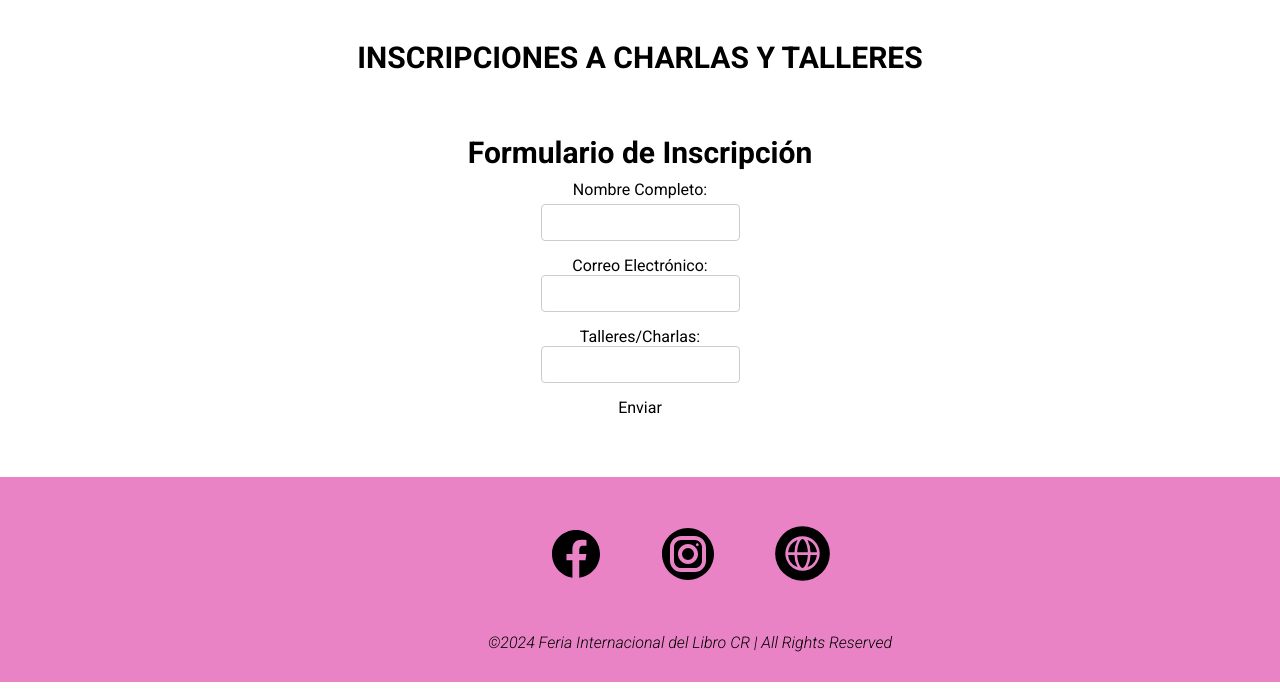
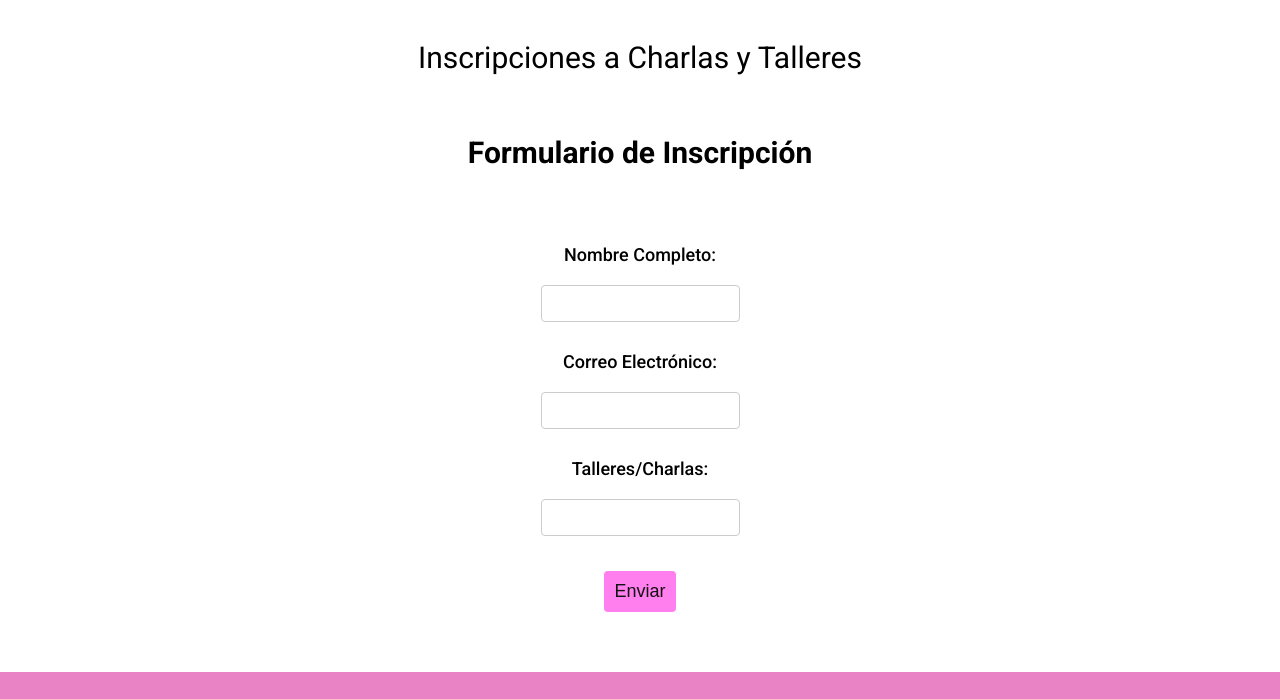
Before and after one commit to ailingomez96/feriadellibro, a plain HTML site: page secciones/entradas.html in a window 1280 px wide. Shown: the part 500-1199 px from the top of the page. Drawn offline with Linux system fonts and the light colour scheme.

Commit message:
acomodé el botón del formulario

```diff
--- a/estilos/style.css
+++ b/estilos/style.css
@@ -82,13 +82,6 @@ background-color: #D91A96;
 transform: translateY(5px);
 }
 
-.wave{
-    position: absolute;
-    bottom: 30px;
-    width: 100%;
-    padding-bottom: 70px;
-}
-
 .textos-header{
     display: flex;
     height: 430px;
@@ -133,6 +126,7 @@ main .info-feria{
 .contenido-textoh3{
     margin-bottom: 15px;
     font-weight: 400;
+    text-align: center;
 }
 
 .contenido-textoh3span{
@@ -307,7 +301,7 @@ footer .social-icon li .a-footer:hover{
     padding: 15px;
     line-height: 30px;
     text-align: justify;
-    margin-bottom: 30px;
+    margin-bottom: 20px;
 }
 
 .contenedor-info-feria{
@@ -327,30 +321,12 @@ main .programa-actividades{
     border-radius: 5%;
 }
 
-section{
-
-    font-weight: bold;
-    font-size: 30px;
-    text-align: center;
-    margin-bottom: 60px;
-    margin-top: 40px;
-    }
-
-.container {
-
+.contenedor-formulario{
     background-color: #fff;
     text-align: center;
-
-
 }
 
-h2 {
-    margin-bottom: 10px;
-    font-size: 30px;
-    padding: 0px;
-    }
-
-form {
+form{
     display: flex;
     flex-direction: column;
     align-items: center;
@@ -358,9 +334,12 @@ form {
     margin-bottom: 60px;
     }
 
-label {
+label{
     margin-bottom: 5px;
     text-align: left;
+    line-height: 50px;
+    font-weight: 500;
+    font-size: large;
     }
 
 input {
@@ -369,15 +348,17 @@ input {
     border: 1px solid #ccc;
     border-radius: 4px;
     }
-button {
+
+button{
     padding: 10px;
-    background-color: #ff00dd;
+    background-color: #ff00dd80;
     color: #131112;
     border: none;
     border-radius: 4px;
     cursor: pointer;
-        }
-
+    margin-top: 20px;
+    font-size: large;
+    }
 
 .grid-container{
     min-height: 400px;
--- a/secciones/entradas.html
+++ b/secciones/entradas.html
@@ -34,21 +34,21 @@
         </section>
     </header>
     <main>
-    <section> INSCRIPCIONES A CHARLAS Y TALLERES</section>
+    <section class="subtitulo"> Inscripciones a Charlas y Talleres</section>
     <main><style></style>
-        <div class="container">
-            <h2>Formulario de Inscripción</h2>
+        <div class="contenedor-formulario">
+            <h2 class="subtitulo">Formulario de Inscripción</h2>
                 <form action="formulario" method="post">
                     <label for="nombre">Nombre Completo:</label>
-                <input type="text" id="nombre" name="nombre" requ
+                    <input type="text" id="nombre" name="nombre" required>
 
                     <label for="email">Correo Electrónico:</label>
-                <input type="email" id="email" name="email" requi
+                    <input type="email" id="email" name="email" required>
 
                     <label for="info">Talleres/Charlas:</label>
-                <input type="info" id="info" name="info" required
+                    <input type="info" id="info" name="info" required>
 
-                <button type="submit">Enviar</button>
+                <button type="button">Enviar</button>
                 </form>
 
     <footer>
```
Also changed, not shown: index.html (+1 -3 lines), secciones/actividadeseducativas.html (+5 -2 lines). Lines whose indentation alone changed are shown as unchanged.
